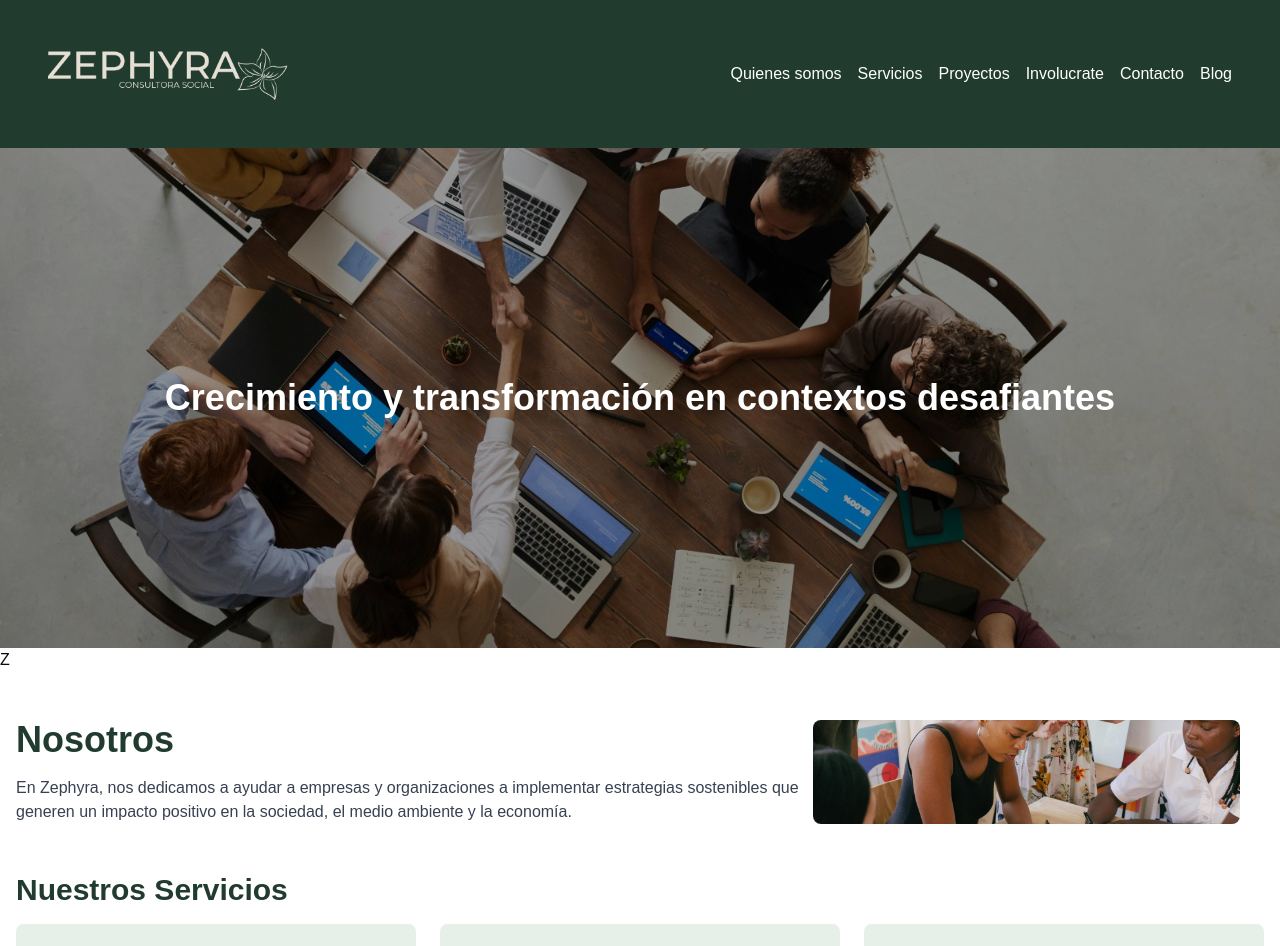
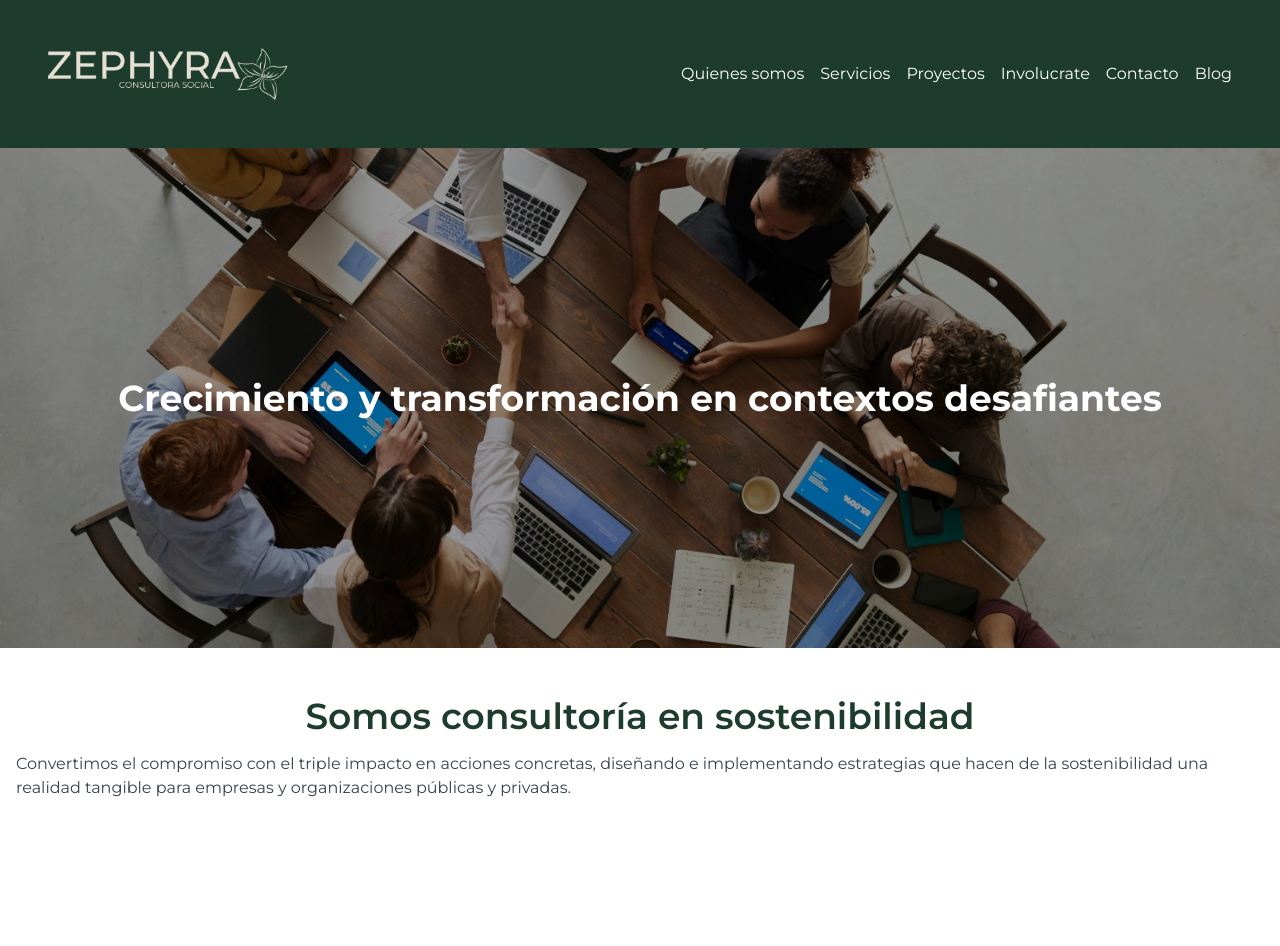
Before and after one commit to tlleonart/zephyra_web, a Next.js app: page / in a window 1280 px wide. Shown: the top 946 px of the page. Built offline with nearby package versions, Linux system fonts and the light colour scheme; grey boxes are pictures that could not be loaded.

Commit message:
fuente monserrat

```diff
--- a/src/app/layout.tsx
+++ b/src/app/layout.tsx
@@ -1,17 +1,8 @@
 import type { Metadata } from "next";
-import localFont from "next/font/local";
+import { Montserrat } from "next/font/google"
 import "./globals.css";
 
-const geistSans = localFont({
-  src: "./fonts/GeistVF.woff",
-  variable: "--font-geist-sans",
-  weight: "100 900",
-});
-const geistMono = localFont({
-  src: "./fonts/GeistMonoVF.woff",
-  variable: "--font-geist-mono",
-  weight: "100 900",
-});
+const monserrat = Montserrat({ subsets: ['latin'] })
 
 export const metadata: Metadata = {
   title: "Zephyra Consultora",
@@ -26,7 +17,7 @@ export default function RootLayout({
   return (
     <html lang="en">
       <body
-        className={`${geistSans.variable} ${geistMono.variable} antialiased`}
+        className={monserrat.className}
       >
         {children}
       </body>
--- a/src/modules/home/components/TopSection.tsx
+++ b/src/modules/home/components/TopSection.tsx
@@ -18,7 +18,7 @@ const TopSection: FC = () => {
                         Crecimiento y transformación en contextos desafiantes
                     </p>
                 </div>
-            </div>Z
+            </div>
         </section>
     )
 }
--- a/src/modules/home/components/WeSection.tsx
+++ b/src/modules/home/components/WeSection.tsx
@@ -1,25 +1,15 @@
-import Image from "next/image";
 import { FC } from "react";
-import banner from '../images/weBanner.jpg'
 
 const WeSection: FC = () => {
     return (
-        <section className="mb-12 relative">
+        <section className="relative h-screen" id='about'>
             <div className="container mx-auto px-4">
-                <div className="md:w-2/3">
-                    <h2 className="text-4xl font-semibold text-[#213C2F] mb-4">Nosotros</h2>
+                <div className="flex flex-col w-full justify-center">
+                    <h2 className="text-4xl font-semibold text-zmain text-center mb-4">Somos consultoría en sostenibilidad</h2>
                     <p className="text-gray-700">
-                        En Zephyra, nos dedicamos a ayudar a empresas y organizaciones a implementar estrategias sostenibles que generen un impacto positivo en la sociedad, el medio ambiente y la economía.
+                        Convertimos el compromiso con el triple impacto en acciones concretas, diseñando e implementando estrategias que hacen de la sostenibilidad
+                        una realidad tangible para empresas y organizaciones públicas y privadas.
                     </p>
-                </div>
-                <div className="hidden md:block absolute right-10 top-0 w-1/3 h-full">
-                    <Image
-                        src={banner}
-                        alt="Equipo de Zephyra trabajando en proyectos sostenibles"
-                        layout="fill"
-                        objectFit="cover"
-                        className="rounded-lg"
-                    />
                 </div>
             </div>
         </section>
--- a/src/modules/shared/lib/header-links.ts
+++ b/src/modules/shared/lib/header-links.ts
@@ -3,21 +3,21 @@ import { Navlink } from "../components/Navbar";
 export const headerLinks: Navlink[] = [
     {
         text: 'Quienes somos',
-        href: '/about'
+        href: '#about'
     }, {
         text: 'Servicios',
-        href: '/services'
+        href: '#services'
     }, {
         text: 'Proyectos',
-        href: 'projects'
+        href: '#projects'
     }, {
         text: 'Involucrate',
-        href: '/involve'
+        href: '#involve'
     }, {
         text: 'Contacto',
-        href: '/contact'
+        href: '#contact'
     }, {
         text: 'Blog',
-        href: '/blog'
+        href: '#blog'
     },
 ]
--- a/tailwind.config.ts
+++ b/tailwind.config.ts
@@ -11,7 +11,7 @@ const config: Config = {
 	theme: {
 		extend: {
 			colors: {
-				zmain: '#213C2F',
+				zmain: '#1E3C2E',
 				background: 'hsl(var(--background))',
 				foreground: 'hsl(var(--foreground))',
 				card: {
```
